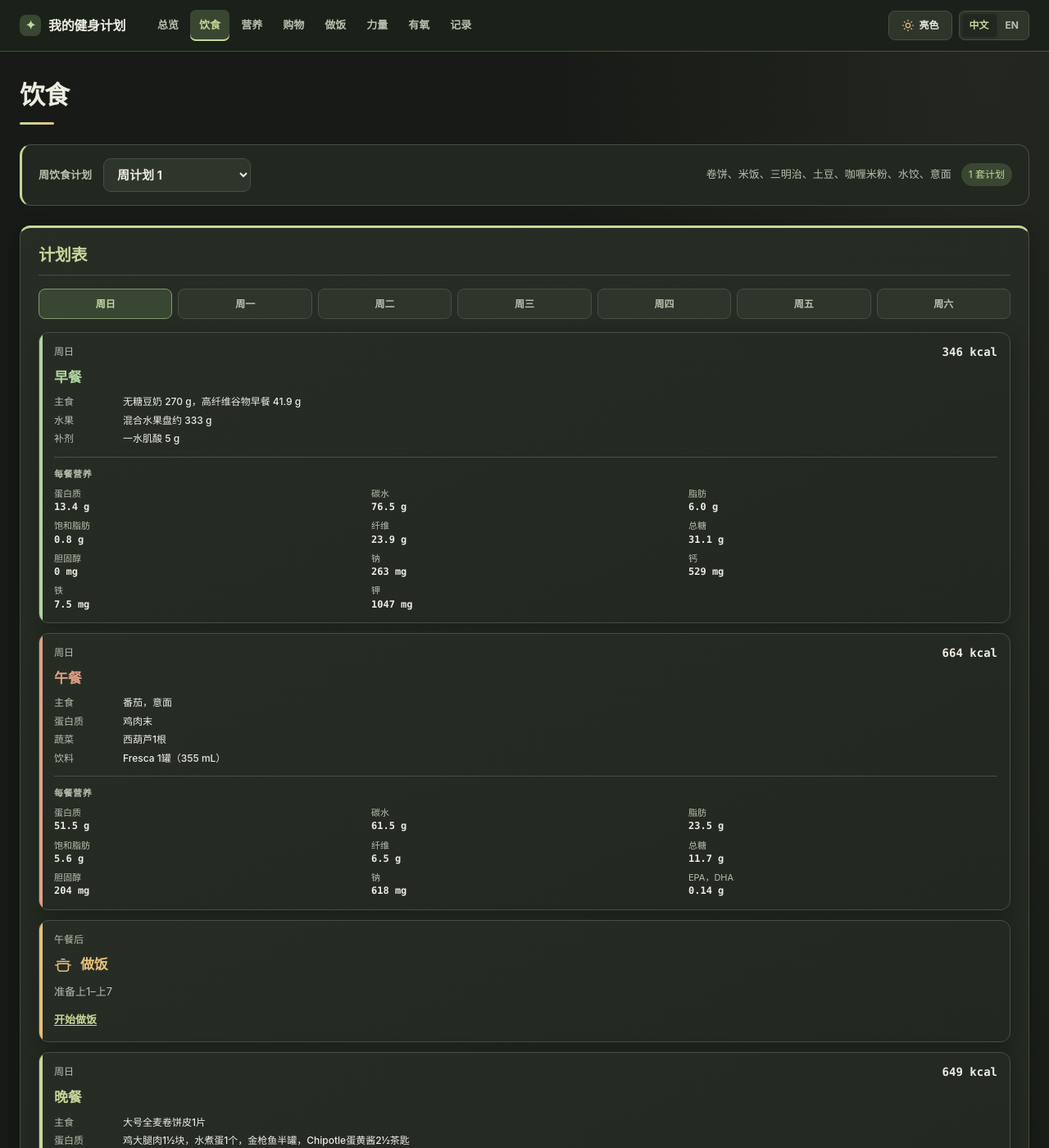
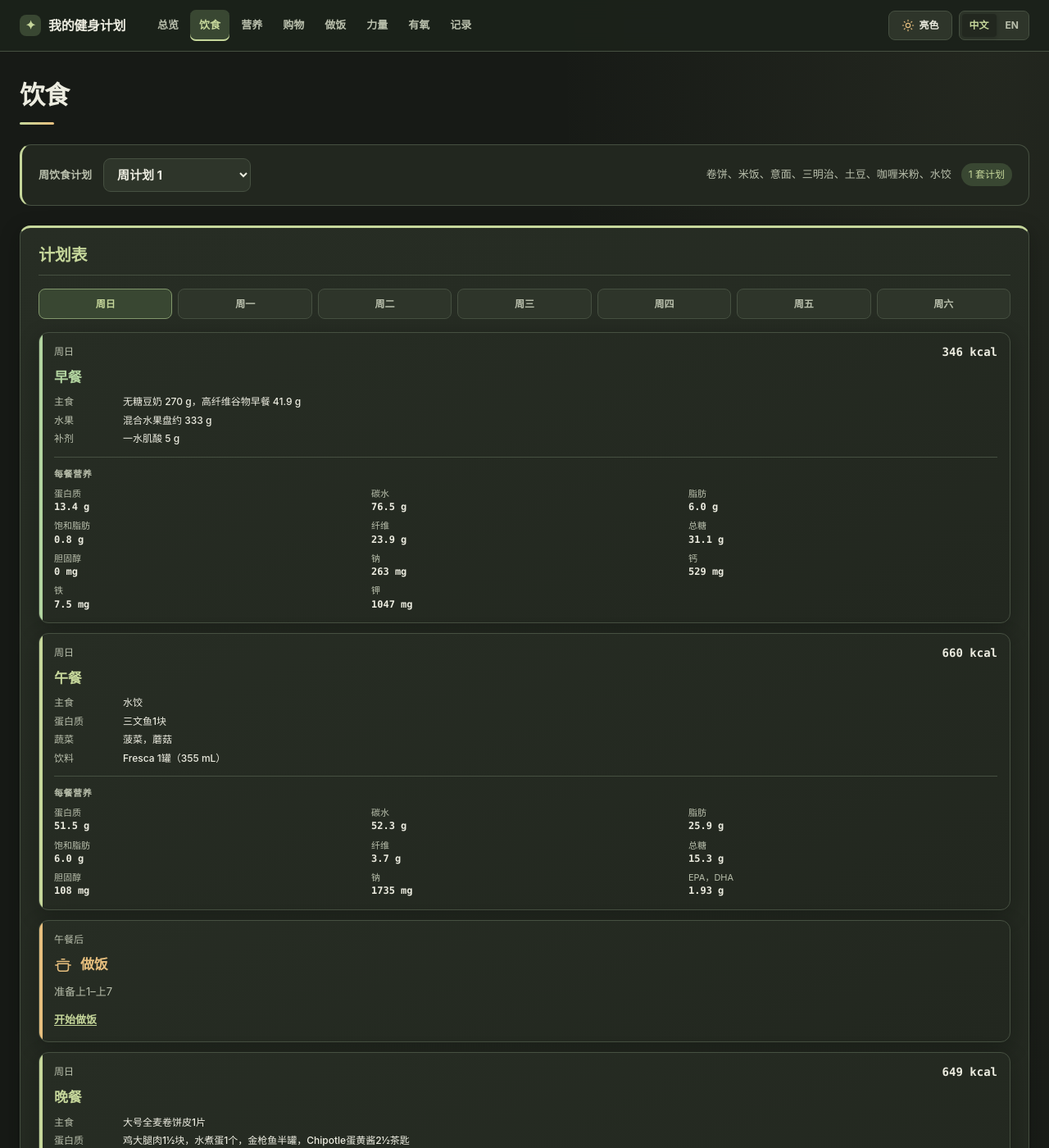
Before and after one commit to yunhaixiang/fitness, a Jekyll site: the page built from diet.md, in a window 1280 px wide and 1400 px high. Shown: the whole window at 82% size. Built offline with Jekyll 4.4.1, drawn with Linux system fonts in a browser that asks for light colours.

Commit message:
Separate wraps and sandwiches in the meal cycle

```diff
--- a/_data/meal_nutrition.json
+++ b/_data/meal_nutrition.json
@@ -5,11 +5,11 @@
     "outside_drink",
     "wrap",
     "rice",
+    "pasta",
     "bread",
     "potato",
     "noodles",
-    "dumpling",
-    "pasta"
+    "dumpling"
   ],
   "meals": {
     "fruit_breakfast": {
--- a/_data/meal_plans.json
+++ b/_data/meal_plans.json
@@ -8,8 +8,8 @@
         "en": "Weekly Plan 1"
       },
       "summary": {
-        "zh": "卷饼、米饭、三明治、土豆、咖喱米粉、水饺、意面",
-        "en": "Wraps, Rice, Sandwiches, Potatoes, Curry Noodles, Dumplings and Spaghetti"
+        "zh": "卷饼、米饭、意面、三明治、土豆、咖喱米粉、水饺",
+        "en": "Wraps, Rice, Spaghetti, Sandwiches, Potatoes, Curry Noodles and Dumplings"
       },
       "pages": {
         "overview": "/",
--- a/_data/nutrition_basis.json
+++ b/_data/nutrition_basis.json
@@ -370,6 +370,14 @@
       "haddock": 1
     },
     {
+      "pasta": 0.7058823529411765,
+      "ground": 2.27,
+      "egg": 0,
+      "zucchini": 2,
+      "sauce": 1.2,
+      "oil": 1
+    },
+    {
       "bread": 1,
       "thigh": 1.74375,
       "egg": 1,
@@ -407,33 +415,25 @@
       "mushroom": 0.5675,
       "oil": 0.625,
       "salt": 0.0625
-    },
-    {
-      "pasta": 0.7058823529411765,
-      "ground": 2.27,
-      "egg": 0,
-      "zucchini": 2,
-      "sauce": 1.2,
-      "oil": 1
     }
   ],
   "mealKeys": [
     "wrap",
     "rice",
+    "pasta",
     "bread",
     "potato",
     "noodles",
-    "dumpling",
-    "pasta"
+    "dumpling"
   ],
   "notes": [
     "Planning estimates, not measurements. Ingredient units: 100 g unless specified below; raw meat weights and dry grains. Ribs use 397 g edible meat and sauce per 600 g bone-in package; this yield is an assumption.",
     "Label units: egg one large; tortilla one 61 g; bread two slices; oil/mayo/salt one teaspoon; meatballs 85 g; pasta 85 g; ribs 140 g edible; sauce 125 mL; dumplings four pieces (96 g) WITH 15 mL included dipping sauce; curry 18 g.",
-    "Vegetable size assumptions: zucchini 200 g, half orange bell pepper 75 g edible (170 g whole pepper; red sweet pepper nutrient profile retained as a proxy), Roma 120 g. Meatballs average 907/60 g each: three in meal 4 per half-week. Shrimp reference is the actual 50 kcal/100 g package, not generic cooked shrimp.",
+    "Vegetable size assumptions: zucchini 200 g, half orange bell pepper 75 g edible (170 g whole pepper; red sweet pepper nutrient profile retained as a proxy), Roma 120 g. Meatballs average 907/60 g each: three in meal 5 per half-week. Shrimp reference is the actual 50 kcal/100 g package, not generic cooked shrimp.",
     "Oil: thighs 1/2 tsp, potatoes 1/4, shrimp 1, salmon 1/4, mushrooms 1/4, spinach 1/2, ground chicken 1, fried eggs 1 tsp per half-week. Salt: thighs 1/8 tsp, potatoes 1/16, salmon 1/16. Dry spices not quantified; no soy sauce or stock powder in this version.",
     "EPA+DHA uses fish composition proxies. Missing calcium/iron/potassium/vitamin/iodine values in the revised main meals have not been filled from the retired plan. They remain pending instead of reporting stale totals.",
-    "Great Value Chicken & Vegetable Potstickers 1.13 kg: verified Walmart nutrition image, 200 kcal / 4 dumplings (96 g) WITH 15 mL sauce. Meal 6 uses seven pieces (168 g) plus 26.25 mL sauce; sauce is included in the nutrition figures. No sweet potatoes or their oil/salt. Shopping cost assumes net package includes sauce and sauce density 1 g/mL; 388.5 g combined product used weekly.",
-    "Balanced portions: rice 35 g dry, pasta 60 g dry, potatoes 170 g raw, noodles 45 g dry. Boiled eggs in meals 1, 4 and 5. Shrimp 170 g raw per half-week, cooked together with 20 g panko and split equally between meals 2 and 5 (85 g raw equivalent each); one 340 g bag of shrimp weekly.",
+    "Great Value Chicken & Vegetable Potstickers 1.13 kg: verified Walmart nutrition image, 200 kcal / 4 dumplings (96 g) WITH 15 mL sauce. Meal 7 uses seven pieces (168 g) plus 26.25 mL sauce; sauce is included in the nutrition figures. No sweet potatoes or their oil/salt. Shopping cost assumes net package includes sauce and sauce density 1 g/mL; 388.5 g combined product used weekly.",
+    "Balanced portions: rice 35 g dry, pasta 60 g dry, potatoes 170 g raw, noodles 45 g dry. Boiled eggs in meals 1, 5 and 6. Shrimp 170 g raw per half-week, cooked together with 20 g panko and split equally between meals 2 and 6 (85 g raw equivalent each); one 340 g bag of shrimp weekly.",
     "Haddock: High Liner Pan-Sear Selects Roasted Garlic & Herbs, 500 g / four fillets. Manufacturer nutrition per about one fillet (127 g label serving): 170 kcal, protein 18 g, carbohydrate 11 g, fat 6 g, saturated fat 0.5 g, trans fat 0 g, fibre 1 g, sugar 0 g, sodium 410 mg, cholesterol 55 mg. Two fillets weekly; one box every two weeks. Manufacturer figures take precedence over inconsistent retailer copy. EPA+DHA provisionally estimated at 0.16 g per fillet by scaling the original Traditional fish proxy by protein (0.15 x 18/17); not measured. Label total omega-3 is 0.7 g and includes canola oil, so is not treated as EPA+DHA. Use the actual package label if it differs.",
     "Tuna replaces all chickpeas: Clover Leaf Low Sodium Flaked Light Tuna in Water, two 170 g cans weekly. Manufacturer label unit is half a can drained (55 g); one unit in each wrap and sandwich. Chipotle mayonnaise is 2.5 tsp per wrap and 2 tsp per sandwich. Tuna label total omega-3 0.2 g per half-can is used as an EPA+DHA approximation, not a separately measured EPA+DHA value. Little Yellows potatoes use the Canadian label per 110 g; 680 g bag every two weeks. Six meatballs weekly, 60-piece bag every ten weeks."
   ],
--- a/_includes/diet-schedule.html
+++ b/_includes/diet-schedule.html
@@ -18,20 +18,20 @@
 <tr data-nutrition-key="rice" data-drink="fuze">
 <td>上2</td><td>周一</td><td>午餐</td><td data-en="White Rice">白米饭</td><td data-en="1 Breaded Haddock Fillet, Panko-Baked Shrimp, 2 Fried Eggs">裹粉黑线鳕1片，面包糠烤虾，煎蛋2个</td><td data-en="Peas, Carrots">豌豆，胡萝卜</td><td>{{ site.data.meal_nutrition.meals.rice.kcal }}</td>
 </tr>
+<tr data-nutrition-key="pasta">
+<td>上3</td><td>周一</td><td>晚餐</td><td data-en="Tomato Sauce, Spaghetti">番茄，意面</td><td data-en="Ground Chicken">鸡肉末</td><td data-en="1 Zucchini">西葫芦1根</td><td>{{ site.data.meal_nutrition.meals.pasta.kcal }}</td>
+</tr>
 <tr data-nutrition-key="bread">
-<td>上3</td><td>周一</td><td>晚餐</td><td data-en="2 Slices Whole-Wheat Bread">全麦面包2片</td><td data-en="1½ Chicken Thighs, 1 Fried Egg, 1/2 Can Tuna, 2 tsp Chipotle Mayonnaise">鸡大腿肉1½块，煎蛋1个，金枪鱼半罐，Chipotle蛋黄酱2茶匙</td><td data-en="1 Roma Tomato">罗马番茄1个</td><td>{{ site.data.meal_nutrition.meals.bread.kcal }}</td>
+<td>上4</td><td>周二</td><td>午餐</td><td data-en="2 Slices Whole-Wheat Bread">全麦面包2片</td><td data-en="1½ Chicken Thighs, 1 Fried Egg, 1/2 Can Tuna, 2 tsp Chipotle Mayonnaise">鸡大腿肉1½块，煎蛋1个，金枪鱼半罐，Chipotle蛋黄酱2茶匙</td><td data-en="1 Roma Tomato">罗马番茄1个</td><td>{{ site.data.meal_nutrition.meals.bread.kcal }}</td>
 </tr>
 <tr data-nutrition-key="potato">
-<td>上4</td><td>周二</td><td>午餐</td><td data-en="Potato Wedges">土豆块</td><td data-en="1/2 Box BBQ Ribs, 3 Beef Meatballs, 1 Boiled Egg">BBQ排骨半盒，牛肉丸3颗，水煮蛋1个</td><td data-en="Spinach, Mushrooms">菠菜，蘑菇</td><td>{{ site.data.meal_nutrition.meals.potato.kcal }}</td>
+<td>上5</td><td>周二</td><td>晚餐</td><td data-en="Potato Wedges">土豆块</td><td data-en="1/2 Box BBQ Ribs, 3 Beef Meatballs, 1 Boiled Egg">BBQ排骨半盒，牛肉丸3颗，水煮蛋1个</td><td data-en="Spinach, Mushrooms">菠菜，蘑菇</td><td>{{ site.data.meal_nutrition.meals.potato.kcal }}</td>
 </tr>
 <tr data-nutrition-key="noodles">
-<td>上5</td><td>周二</td><td>晚餐</td><td data-en="Curry Rice Noodles">咖喱扁米粉</td><td data-en="Panko-Baked Shrimp, 1 Chicken Thigh, 1 Boiled Egg">面包糠烤虾，鸡大腿肉1块，水煮蛋1个</td><td data-en="Peas, Carrots">豌豆，胡萝卜</td><td>{{ site.data.meal_nutrition.meals.noodles.kcal }}</td>
+<td>上6</td><td>周三</td><td>午餐</td><td data-en="Curry Rice Noodles">咖喱扁米粉</td><td data-en="Panko-Baked Shrimp, 1 Chicken Thigh, 1 Boiled Egg">面包糠烤虾，鸡大腿肉1块，水煮蛋1个</td><td data-en="Peas, Carrots">豌豆，胡萝卜</td><td>{{ site.data.meal_nutrition.meals.noodles.kcal }}</td>
 </tr>
 <tr data-nutrition-key="dumpling">
-<td>上6</td><td>周三</td><td>午餐</td><td data-en="Boiled Dumplings">水饺</td><td data-en="1 Salmon Fillet">三文鱼1块</td><td data-en="Spinach, Mushrooms">菠菜，蘑菇</td><td>{{ site.data.meal_nutrition.meals.dumpling.kcal }}</td>
-</tr>
-<tr data-nutrition-key="pasta">
-<td>上7</td><td>周三</td><td>晚餐</td><td data-en="Tomato Sauce, Spaghetti">番茄，意面</td><td data-en="Ground Chicken">鸡肉末</td><td data-en="1 Zucchini">西葫芦1根</td><td>{{ site.data.meal_nutrition.meals.pasta.kcal }}</td>
+<td>上7</td><td>周三</td><td>晚餐</td><td data-en="Boiled Dumplings">水饺</td><td data-en="1 Salmon Fillet">三文鱼1块</td><td data-en="Spinach, Mushrooms">菠菜，蘑菇</td><td>{{ site.data.meal_nutrition.meals.dumpling.kcal }}</td>
 </tr>
 <tr data-nutrition-key="wrap">
 <td>下1</td><td>周四</td><td>午餐</td><td data-en="1 Large Whole-Wheat Tortilla">大号全麦卷饼皮1片</td><td data-en="1½ Chicken Thighs, 1 Boiled Egg, 1/2 Can Tuna, 2½ tsp Chipotle Mayonnaise">鸡大腿肉1½块，水煮蛋1个，金枪鱼半罐，Chipotle蛋黄酱2½茶匙</td><td data-en="1/2 Orange Bell Pepper">橙甜椒半个</td><td>{{ site.data.meal_nutrition.meals.wrap.kcal }}</td>
@@ -39,20 +39,20 @@
 <tr data-nutrition-key="rice">
 <td>下2</td><td>周四</td><td>晚餐</td><td data-en="White Rice">白米饭</td><td data-en="1 Breaded Haddock Fillet, Panko-Baked Shrimp, 2 Fried Eggs">裹粉黑线鳕1片，面包糠烤虾，煎蛋2个</td><td data-en="Peas, Carrots">豌豆，胡萝卜</td><td>{{ site.data.meal_nutrition.meals.rice.kcal }}</td>
 </tr>
+<tr data-nutrition-key="pasta">
+<td>下3</td><td>周五</td><td>午餐</td><td data-en="Tomato Sauce, Spaghetti">番茄，意面</td><td data-en="Ground Chicken">鸡肉末</td><td data-en="1 Zucchini">西葫芦1根</td><td>{{ site.data.meal_nutrition.meals.pasta.kcal }}</td>
+</tr>
 <tr data-nutrition-key="bread">
-<td>下3</td><td>周五</td><td>午餐</td><td data-en="2 Slices Whole-Wheat Bread">全麦面包2片</td><td data-en="1½ Chicken Thighs, 1 Fried Egg, 1/2 Can Tuna, 2 tsp Chipotle Mayonnaise">鸡大腿肉1½块，煎蛋1个，金枪鱼半罐，Chipotle蛋黄酱2茶匙</td><td data-en="1 Roma Tomato">罗马番茄1个</td><td>{{ site.data.meal_nutrition.meals.bread.kcal }}</td>
+<td>下4</td><td>周五</td><td>晚餐</td><td data-en="2 Slices Whole-Wheat Bread">全麦面包2片</td><td data-en="1½ Chicken Thighs, 1 Fried Egg, 1/2 Can Tuna, 2 tsp Chipotle Mayonnaise">鸡大腿肉1½块，煎蛋1个，金枪鱼半罐，Chipotle蛋黄酱2茶匙</td><td data-en="1 Roma Tomato">罗马番茄1个</td><td>{{ site.data.meal_nutrition.meals.bread.kcal }}</td>
 </tr>
 <tr data-nutrition-key="potato">
-<td>下4</td><td>周五</td><td>晚餐</td><td data-en="Potato Wedges">土豆块</td><td data-en="1/2 Box BBQ Ribs, 3 Beef Meatballs, 1 Boiled Egg">BBQ排骨半盒，牛肉丸3颗，水煮蛋1个</td><td data-en="Spinach, Mushrooms">菠菜，蘑菇</td><td>{{ site.data.meal_nutrition.meals.potato.kcal }}</td>
+<td>下5</td><td>周六</td><td>午餐</td><td data-en="Potato Wedges">土豆块</td><td data-en="1/2 Box BBQ Ribs, 3 Beef Meatballs, 1 Boiled Egg">BBQ排骨半盒，牛肉丸3颗，水煮蛋1个</td><td data-en="Spinach, Mushrooms">菠菜，蘑菇</td><td>{{ site.data.meal_nutrition.meals.potato.kcal }}</td>
 </tr>
 <tr data-nutrition-key="noodles">
-<td>下5</td><td>周六</td><td>午餐</td><td data-en="Curry Rice Noodles">咖喱扁米粉</td><td data-en="Panko-Baked Shrimp, 1 Chicken Thigh, 1 Boiled Egg">面包糠烤虾，鸡大腿肉1块，水煮蛋1个</td><td data-en="Peas, Carrots">豌豆，胡萝卜</td><td>{{ site.data.meal_nutrition.meals.noodles.kcal }}</td>
+<td>下6</td><td>周六</td><td>晚餐</td><td data-en="Curry Rice Noodles">咖喱扁米粉</td><td data-en="Panko-Baked Shrimp, 1 Chicken Thigh, 1 Boiled Egg">面包糠烤虾，鸡大腿肉1块，水煮蛋1个</td><td data-en="Peas, Carrots">豌豆，胡萝卜</td><td>{{ site.data.meal_nutrition.meals.noodles.kcal }}</td>
 </tr>
 <tr data-nutrition-key="dumpling">
-<td>下6</td><td>周六</td><td>晚餐</td><td data-en="Boiled Dumplings">水饺</td><td data-en="1 Salmon Fillet">三文鱼1块</td><td data-en="Spinach, Mushrooms">菠菜，蘑菇</td><td>{{ site.data.meal_nutrition.meals.dumpling.kcal }}</td>
-</tr>
-<tr data-nutrition-key="pasta">
-<td>下7</td><td>周日</td><td>午餐</td><td data-en="Tomato Sauce, Spaghetti">番茄，意面</td><td data-en="Ground Chicken">鸡肉末</td><td data-en="1 Zucchini">西葫芦1根</td><td>{{ site.data.meal_nutrition.meals.pasta.kcal }}</td>
+<td>下7</td><td>周日</td><td>午餐</td><td data-en="Boiled Dumplings">水饺</td><td data-en="1 Salmon Fillet">三文鱼1块</td><td data-en="Spinach, Mushrooms">菠菜，蘑菇</td><td>{{ site.data.meal_nutrition.meals.dumpling.kcal }}</td>
 </tr>
 </tbody>
 </table>
```
Also changed, not shown: cooking.md (+34 -34 lines), tests/seven-meals.test.js (+6 -1 lines).
